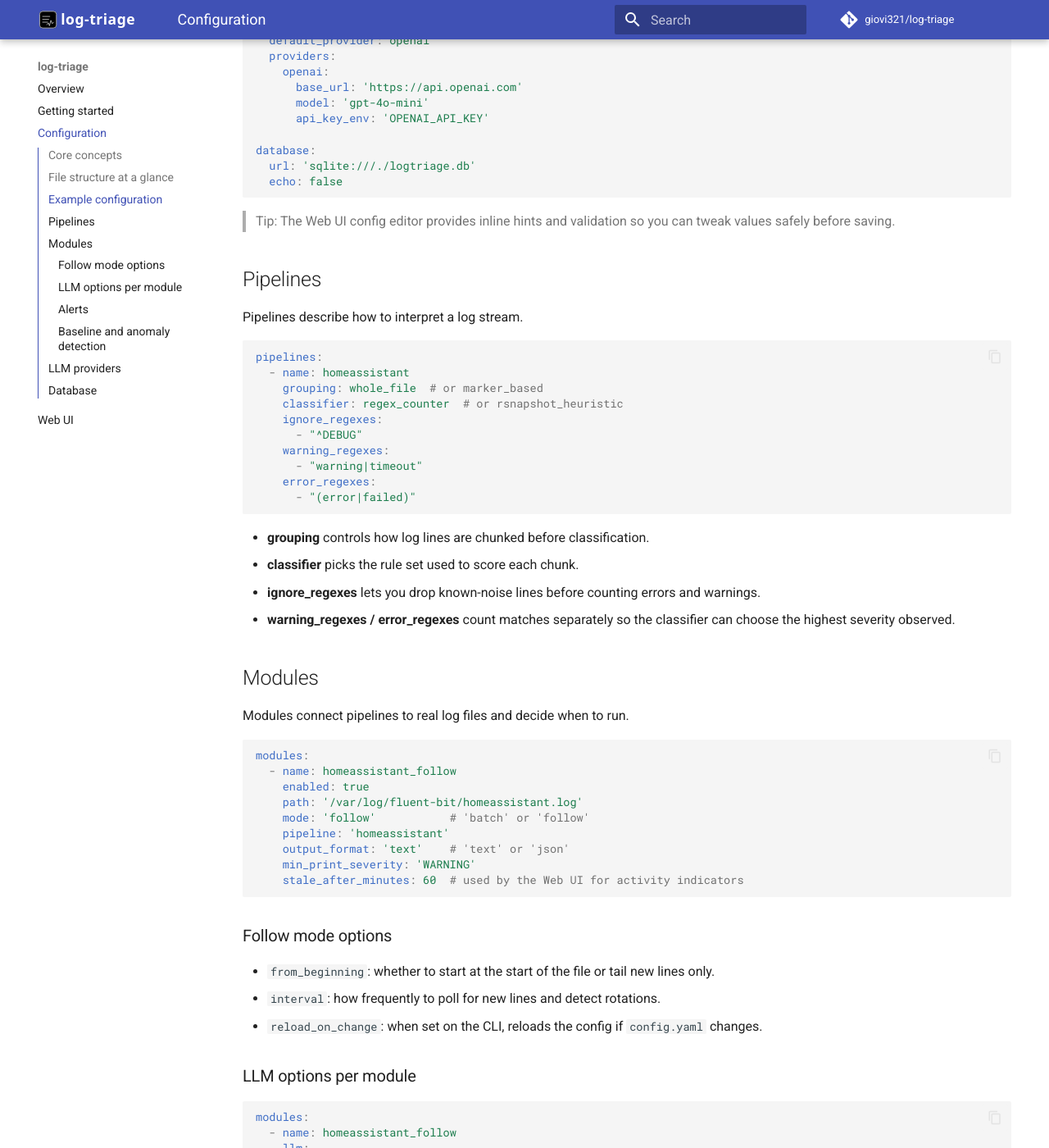
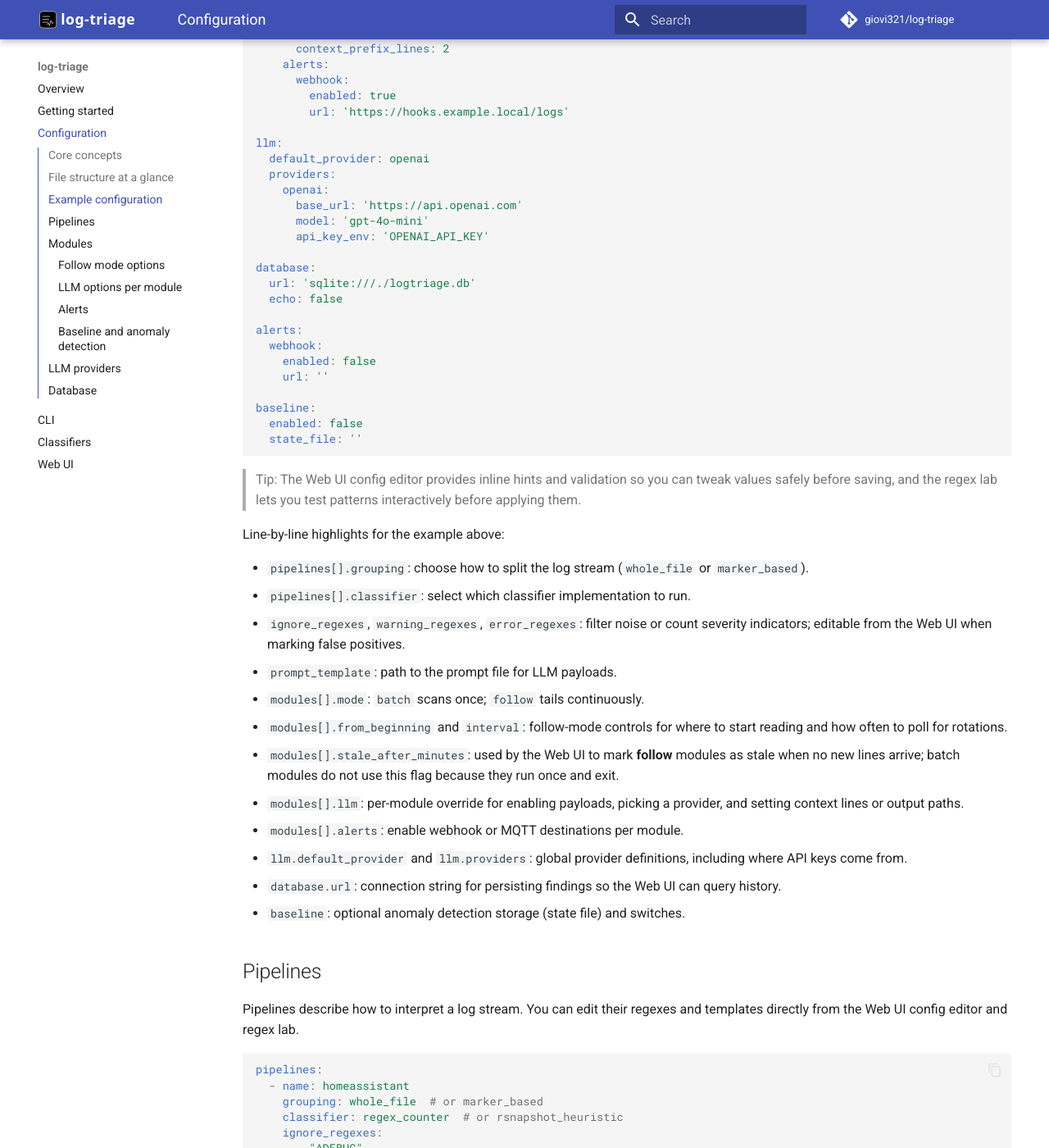
Before and after one commit to giovi321/log-triage, an MkDocs documentation site: the page built from docs/configuration.md, in a window 1280 px wide and 1400 px high, scrolled down 1859 px. Shown: the whole window at 82% size. Built offline with MkDocs 1.6.1 and Material for MkDocs 9.7.7, drawn with Linux system fonts in a browser that asks for light colours; comment, search, counter and statistics services are not loaded; some of the changed text lies outside the part shown.

````diff
--- a/docs/configuration.md
+++ b/docs/configuration.md
@@ -1,6 +1,8 @@
 # Configuration
 
 `log-triage` is a Python toolkit that sits between your log collector and an LLM. It reads log files, applies configurable rules to group and classify entries, and emits structured findings and payloads you can forward to a model. The CLI and Web UI share the same YAML configuration so you can run batch jobs, follow live streams, or explore results in a dashboard.
+
+> Tip: You can build and edit configuration (including regexes) directly in the Web UI's config editor and regex lab. It is the easiest way to tweak values safely before saving.
 
 ## Core concepts
 
@@ -26,8 +28,12 @@
   default_provider: null
   providers: {}
 database:
-alerts: {}
-baseline: {}
+alerts:
+  webhook: {}
+  mqtt: {}
+baseline:
+  enabled: false
+  state_file: ''
 ```
 
 Each top-level key controls a specific area of the system. The example below expands all of them in context.
@@ -79,13 +85,37 @@
 database:
   url: 'sqlite:///./logtriage.db'
   echo: false
+
+alerts:
+  webhook:
+    enabled: false
+    url: ''
+
+baseline:
+  enabled: false
+  state_file: ''
 ```
 
-> Tip: The Web UI config editor provides inline hints and validation so you can tweak values safely before saving.
+> Tip: The Web UI config editor provides inline hints and validation so you can tweak values safely before saving, and the regex lab lets you test patterns interactively before applying them.
+
+Line-by-line highlights for the example above:
+
+- `pipelines[].grouping`: choose how to split the log stream (`whole_file` or `marker_based`).
+- `pipelines[].classifier`: select which classifier implementation to run.
+- `ignore_regexes`, `warning_regexes`, `error_regexes`: filter noise or count severity indicators; editable from the Web UI when marking false positives.
+- `prompt_template`: path to the prompt file for LLM payloads.
+- `modules[].mode`: `batch` scans once; `follow` tails continuously.
+- `modules[].from_beginning` and `interval`: follow-mode controls for where to start reading and how often to poll for rotations.
+- `modules[].stale_after_minutes`: used by the Web UI to mark **follow** modules as stale when no new lines arrive; batch modules do not use this flag because they run once and exit.
+- `modules[].llm`: per-module override for enabling payloads, picking a provider, and setting context lines or output paths.
+- `modules[].alerts`: enable webhook or MQTT destinations per module.
+- `llm.default_provider` and `llm.providers`: global provider definitions, including where API keys come from.
+- `database.url`: connection string for persisting findings so the Web UI can query history.
+- `baseline`: optional anomaly detection storage (state file) and switches.
 
 ## Pipelines
 
-Pipelines describe how to interpret a log stream.
+Pipelines describe how to interpret a log stream. You can edit their regexes and templates directly from the Web UI config editor and regex lab.
 
 ```yaml
 pipelines:
@@ -101,13 +131,17 @@
 ```
 
 - **grouping** controls how log lines are chunked before classification.
-- **classifier** picks the rule set used to score each chunk.
-- **ignore_regexes** lets you drop known-noise lines before counting errors and warnings.
+  - `whole_file` treats the entire file as a single chunk, ideal for log files that represent one run or backup job.
+  - `marker_based` looks for start/end markers (for example, rsnapshot headers) and groups lines between markers.
+- **classifier** picks the rule set used to score each chunk. You can plug in your own; see [Classifiers](classifiers.md) for guidance.
+- **ignore_regexes** lets you drop known-noise lines before counting errors and warnings. False positives you mark in the UI are added here automatically.
 - **warning_regexes / error_regexes** count matches separately so the classifier can choose the highest severity observed.
+
+When using `marker_based` grouping, ensure your regexes align with the markers your log source emits (for example, rsnapshot's `^\d{4}/\d{2}/\d{2}` headers). Everything between two markers is treated as a single event, so place warnings/errors accordingly.
 
 ## Modules
 
-Modules connect pipelines to real log files and decide when to run.
+Modules connect pipelines to real log files and decide when to run. You can adjust module paths, modes, and LLM settings directly from the Web UI config editor without touching the YAML manually.
 
 ```yaml
 modules:
@@ -123,9 +157,12 @@
 
 ### Follow mode options
 
-- `from_beginning`: whether to start at the start of the file or tail new lines only.
-- `interval`: how frequently to poll for new lines and detect rotations.
-- `reload_on_change`: when set on the CLI, reloads the config if `config.yaml` changes.
+Follow mode tails a single file and keeps up with rotations. Combine these options to control responsiveness and resource usage:
+
+- `from_beginning`: when true, reads the whole file before tailing. Set to `false` for a tail-only experience similar to `tail -F`.
+- `interval`: poll frequency (in seconds) for new lines and rotation detection. Lower values react faster but hit the file system more often.
+- `reload_on_change`: CLI flag that reloads configuration when `config.yaml` changes so follow-mode modules pick up regex, grouping, and prompt updates without restarting.
+- `stale_after_minutes`: used only for follow-mode modules to trigger "stale" warnings in the Web UI when no new lines are seen within the window.
 
 ### LLM options per module
 
@@ -140,7 +177,14 @@
       context_prefix_lines: 2
 ```
 
-Each module can choose whether to generate payloads. The prompt template is formatted with placeholders such as `{pipeline}`, `{file_path}`, `{severity}`, `{reason}`, `{error_count}`, `{warning_count}`, and `{line_count}`.
+Each module can choose whether to generate payloads. The prompt template is formatted with placeholders such as `{pipeline}`, `{file_path}`, `{severity}`, `{reason}`, `{error_count}`, `{warning_count}`, and `{line_count}`. A prompt fragment might look like this:
+
+```
+Pipeline {pipeline} reported {error_count} errors and {warning_count} warnings in {file_path}. Context:
+{context}
+```
+
+`context` is assembled using the lines around each grouped chunk; tune `context_prefix_lines` to include enough lead-in. Edit templates from the Web UI to experiment quickly without restarting the CLI.
 
 ### Alerts
 
--- a/mkdocs.yml
+++ b/mkdocs.yml
@@ -30,4 +30,6 @@
   - Overview: index.md
   - Getting started: getting-started.md
   - Configuration: configuration.md
+  - CLI: cli.md
+  - Classifiers: classifiers.md
   - Web UI: web-ui.md
````
Also changed, not shown: docs/classifiers.md (added, +28 -0 lines), docs/cli.md (added, +49 -0 lines), docs/getting-started.md (+2 -0 lines), docs/index.md (+1 -0 lines), docs/web-ui.md (+31 -1 lines).
